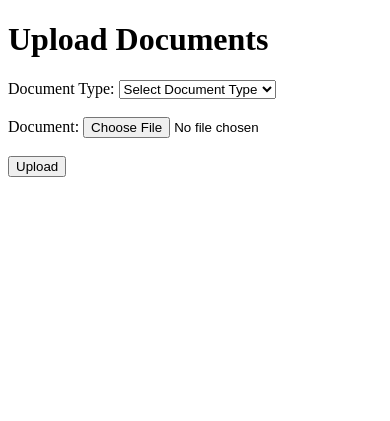
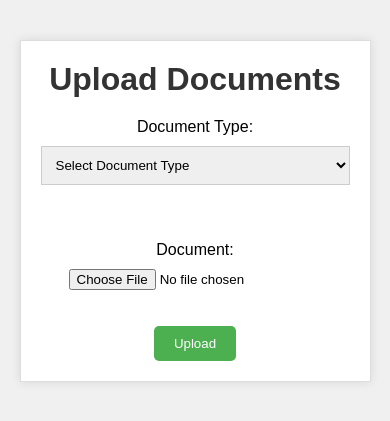
Before and after one commit to ParthTejani10/Web-Development, a PHP site: page /pages/Upload_Documents.html in a window 390 px wide. Shown: the top 421 px of the page. Run offline with PHP 8.4, Linux system fonts and the light colour scheme.

Commit message:
Mini Project upload

```diff
--- a/Mini Project_Part-1/pages/Forgot_Password.html
+++ b/Mini Project_Part-1/pages/Forgot_Password.html
@@ -4,7 +4,7 @@
     <meta charset="UTF-8">
     <meta name="viewport" content="width=device-width, initial-scale=1.0">
     <title>Forgot Password</title>
-    <link rel="stylesheet" href="styles.css">
+    <link rel="stylesheet" href="/Mini Project_Part-1/styles/sign_up.css">
 </head>
 <body>
     <div class="container">
--- a/Mini Project_Part-1/pages/Student_Registration.html
+++ b/Mini Project_Part-1/pages/Student_Registration.html
@@ -4,7 +4,7 @@
     <meta charset="UTF-8">
     <meta name="viewport" content="width=device-width, initial-scale=1.0">
     <title>Student Registration</title>
-    <link rel="stylesheet" href="/Mini Project_Part-1/styles/Student_Registration.css">
+    <link rel="stylesheet" href="/Mini Project_Part-1/styles/sign_up.css">
 </head>
 <body>
     <div class="container">
--- a/Mini Project_Part-1/pages/Upload_Documents.html
+++ b/Mini Project_Part-1/pages/Upload_Documents.html
@@ -4,7 +4,7 @@
     <meta charset="UTF-8">
     <meta name="viewport" content="width=device-width, initial-scale=1.0">
     <title>Upload Documents</title>
-    <link rel="stylesheet" href="/Mini Project_Part-1/styles/Upload_Documents.css">
+    <link rel="stylesheet" href="/Mini Project_Part-1/styles/sign_up.css">
 </head>
 <body>
     <div class="container">
--- a/Mini Project_Part-1/pages/log_in.html
+++ b/Mini Project_Part-1/pages/log_in.html
@@ -4,7 +4,7 @@
     <meta charset="UTF-8">
     <meta name="viewport" content="width=device-width, initial-scale=1.0">
     <title>Student Login</title>
-    <link rel="stylesheet" href="/Mini Project_Part-1/styles/log_in.css">
+    <link rel="stylesheet" href="/Mini Project_Part-1/styles/sign_up.css">
 </head>
 <body>
     <div class="container">
--- a/Mini Project_Part-1/styles/sign_up.css
+++ b/Mini Project_Part-1/styles/sign_up.css
@@ -1,6 +1,20 @@
+/* Global Styles */
+
+* {
+    box-sizing: border-box;
+    margin: 0;
+    padding: 0;
+}
+
 body {
     font-family: Arial, sans-serif;
     background-color: #f0f0f0;
+}
+
+h1 {
+    text-align: center;
+    margin-bottom: 20px;
+    color: #333;
 }
 
 .container {
@@ -10,11 +24,6 @@ body {
     background-color: #fff;
     border: 1px solid #ddd;
     box-shadow: 0 0 10px rgba(0, 0, 0, 0.1);
-}
-
-h1 {
-    text-align: center;
-    margin-bottom: 20px;
 }
 
 form {
@@ -27,7 +36,7 @@ label {
     margin-bottom: 10px;
 }
 
-input[type="text"], input[type="email"], input[type="password"] {
+input[type="text"], input[type="email"], input[type="password"], textarea {
     width: 100%;
     padding: 10px;
     margin-bottom: 20px;
@@ -47,16 +56,76 @@ input[type="submit"]:hover {
     background-color: #3e8e41;
 }
 
-p {
-    text-align: center;
-    margin-top: 20px;
+select {
+    width: 100%;
+    padding: 10px;
+    margin-bottom: 20px;
+    border: 1px solid #ccc;
 }
 
-a {
-    text-decoration: none;
-    color: #337ab7;
+textarea {
+    height: 100px;
+    resize: vertical;
 }
 
-a:hover {
-    color: #23527c;
+/* Specific Styles for Each Page */
+
+.sign-up-page {
+    background-image: url('sign-up-bg.jpg');
+    background-size: cover;
+    background-position: center;
 }
+
+.login-page {
+    background-color: #f7f7f7;
+}
+
+.forgot-password-page {
+    background-color: #fff;
+}
+
+.registration-page {
+    background-image: url('registration-bg.jpg');
+    background-size: cover;
+    background-position: center;
+}
+
+.upload-documents-page {
+    background-color: #f7f7f7;
+}
+
+.edit-profile-page {
+    background-color: #fff;
+}
+
+/* Navigation Bar Styles */
+
+.navbar {
+    background-color: #333;
+    padding: 10px;
+    text-align: center;
+}
+
+.navbar a {
+    color: #fff;
+    text-decoration: none;
+    margin: 0 20px;
+}
+
+.navbar a:hover {
+    color: #ccc;
+}
+
+/* Responsive Design */
+
+@media (max-width: 768px) {
+    .container {
+        width: 80%;
+    }
+}
+
+@media (max-width: 480px) {
+    .container {
+        width: 90%;
+    }
+}
```
Also changed, not shown: Mini Project_Part-1/pages/Edit_Current_Profile.html (+4 -4 lines), Mini Project_Part-1/styles/Edit_Current_Profile.css (deleted), Mini Project_Part-1/styles/Forgot_Password.css (deleted), Mini Project_Part-1/styles/Student_Registration.css (deleted), Mini Project_Part-1/styles/Upload_Documents.css (deleted), Mini Project_Part-1/styles/log_in.css (deleted).
